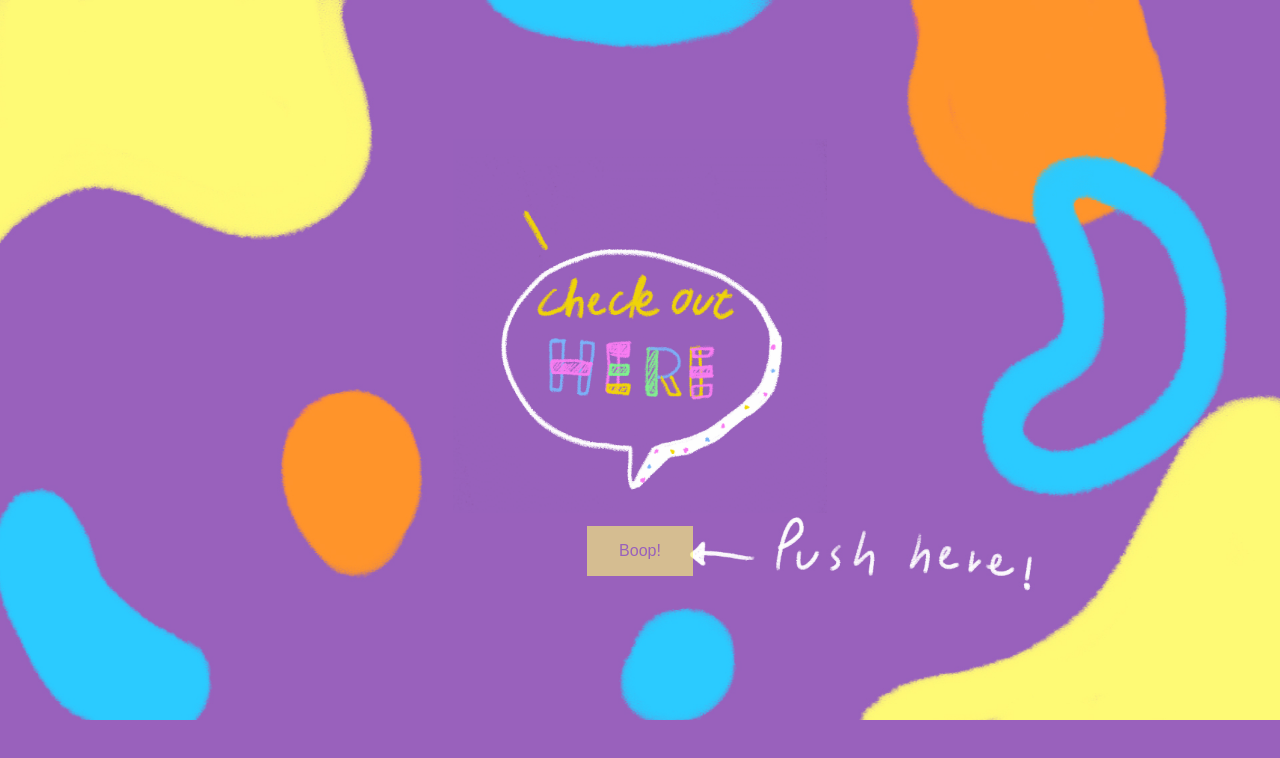
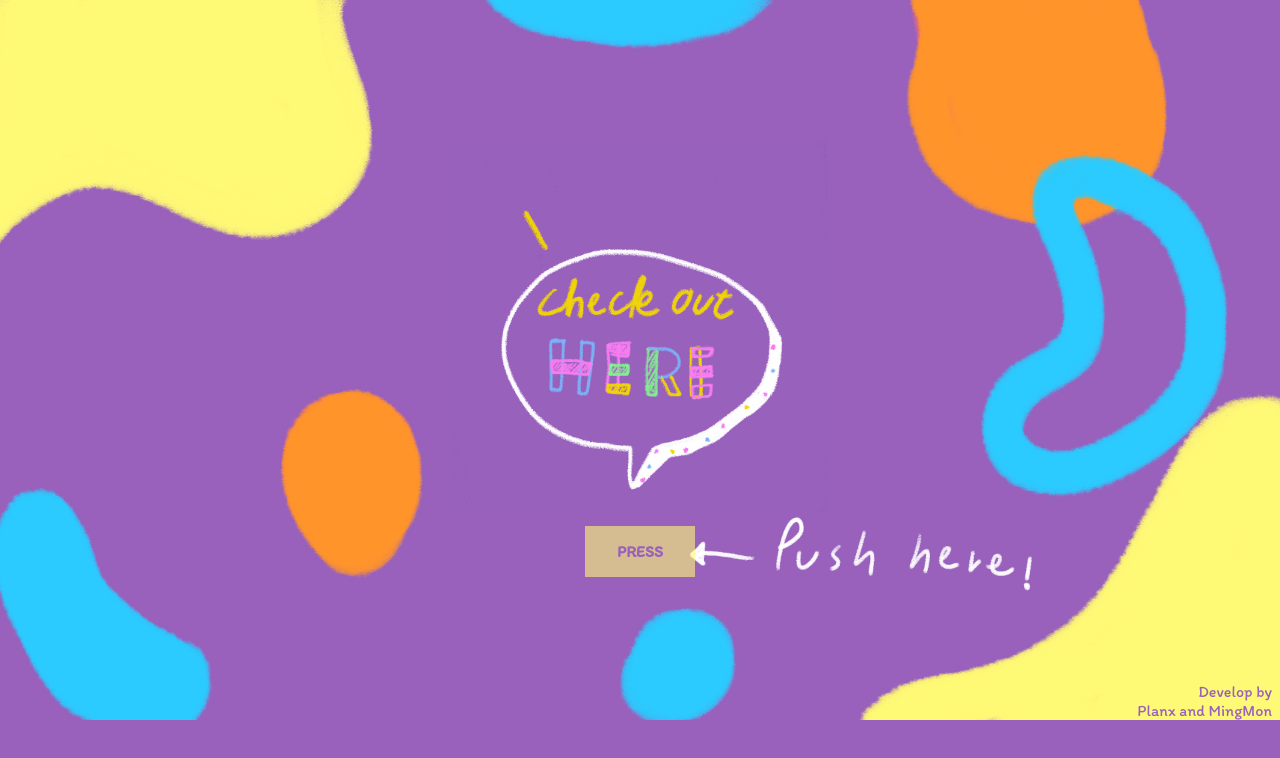
Before and after one commit to Mingmon/RandomQR, a plain HTML site: page index.html in a window 1280 px wide. Drawn offline with nearby package versions, Linux system fonts and the light colour scheme.

Commit message:
edit final

```diff
--- a/css/index.css
+++ b/css/index.css
@@ -1,14 +1,9 @@
 body {
+  font-family: 'Itim', cursive;
   background-image: url("bg.jpg");
   background-color: #9961bc;
   background-size: 100%;
   background-repeat: no-repeat;
-}
-
-
-h1, h2 {
-  color: #ffb4b8;
-  font-family: 'Athiti', sans-serif;
 }
 
 * {
@@ -41,6 +36,7 @@ h1, h2 {
 }
 
 .button {
+  font-family: 'Itim', cursive;
   background-color: #fefa75;
   border: none;
   color: #9961bc;
@@ -58,3 +54,10 @@ h1, h2 {
 .button:hover {
   opacity: 1
 }
+
+footer {
+  font-family: 'Itim', cursive;
+  color: #9961bc;
+  margin-top: 8%;
+  text-align: right;
+}
--- a/index.html
+++ b/index.html
@@ -3,8 +3,9 @@
 
 <head>
   <script type="text/javascript" src="https://code.jquery.com/jquery-3.3.1.min.js"></script>
+  <link href="https://fonts.googleapis.com/css?family=Covered+By+Your+Grace" rel="stylesheet">
   <script type="text/javascript" src="js/index.js"></script>
-  <link href="https://fonts.googleapis.com/css?family=Athiti" rel="stylesheet">
+  <link href="https://fonts.googleapis.com/css?family=Itim" rel="stylesheet">
   <meta charset="utf-8">
   <link rel="stylesheet" type="text/css" href="css/index.css">
   <title>Hi</title>
@@ -26,7 +27,7 @@
       </div>
     </div>
 
-    <button class="button">Boop!</button>
+    <button class="button"><b>PRESS</b></button>
 
 
   </div>
@@ -34,5 +35,8 @@
 
 
 </body>
+<footer>
+  <p>Develop by  <br>Planx     and MingMon</p>
+</footer>
 
 </html>
```
